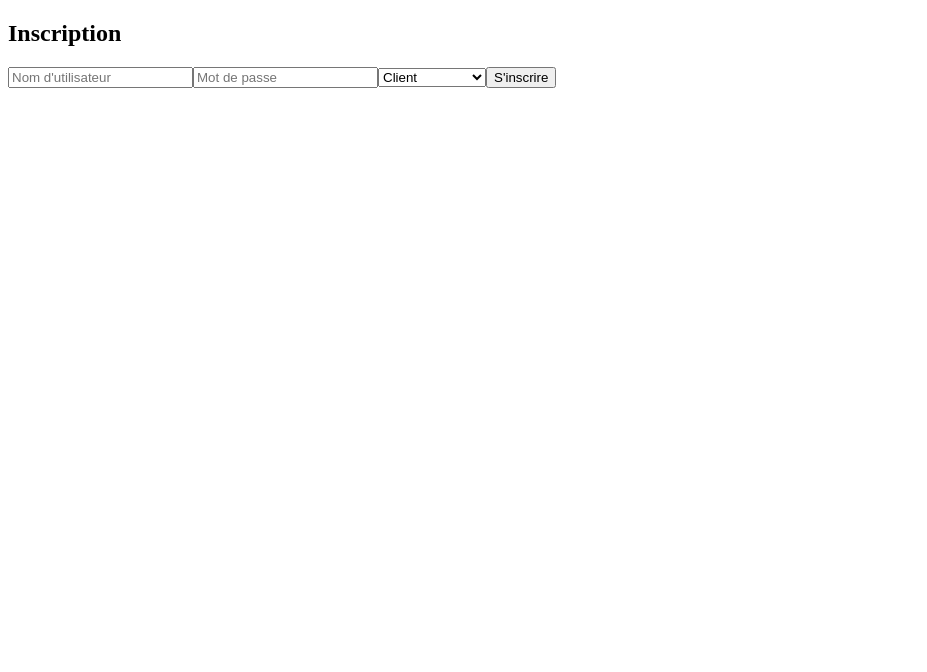
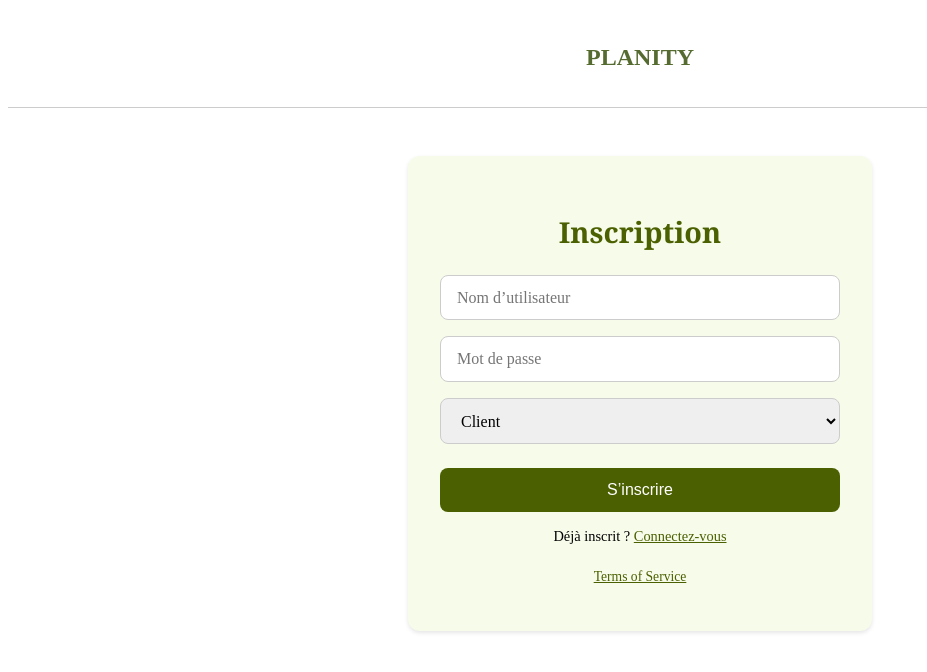
Before and after one commit to Titouxx/Home-Services-Booking, a React (Vite) app in the folder frontend/: page /register in a window 1280 px wide. Shown: the top 672 px of the page, without its empty margins (0-927 px from the left). Built offline with nearby package versions, Linux system fonts and the light colour scheme.

Commit message:
front for login and register.jsx added

```diff
--- a/frontend/src/components/Login.jsx
+++ b/frontend/src/components/Login.jsx
@@ -1,69 +1,77 @@
+// src/components/Login.jsx
 import React, { useState, useEffect } from "react";
-import { useNavigate } from "react-router-dom";
+import { useNavigate, Link } from "react-router-dom";  // ← on importe Link
+import Header from "./Header";
+import "../styles/Auth.css";
 
-const Login = () => {
+export default function Login() {
     const [username, setUsername] = useState("");
     const [password, setPassword] = useState("");
     const navigate = useNavigate();
 
-    // 🔒 Redirection si déjà connecté
     useEffect(() => {
-        fetch("http://localhost:8080/api/auth/me", {
-            credentials: "include",
-        })
-            .then((res) => {
-                if (res.ok) {
-                    navigate("/"); // redirection si connecté
-                }
-            })
+        fetch("/api/auth/me", { credentials: "include" })
+            .then((r) => r.ok && navigate("/"))
             .catch(() => {});
-    }, []);
+    }, [navigate]);
 
-    const handleLogin = async () => {
+    const handleLogin = async (e) => {
+        e.preventDefault();
         try {
-            const response = await fetch("http://localhost:8080/api/auth/login", {
+            const resp = await fetch("/api/auth/login", {
                 method: "POST",
                 credentials: "include",
-                headers: {
-                    "Content-Type": "application/json",
-                },
+                headers: { "Content-Type": "application/json" },
                 body: JSON.stringify({ username, password }),
             });
-
-            if (response.ok) {
-                const data = await response.json();
-                alert(data.message);
+            if (resp.ok) {
                 navigate("/");
             } else {
                 alert("Identifiants invalides");
             }
-        } catch (error) {
-            console.error("Erreur lors de la connexion :", error);
+        } catch (err) {
+            console.error(err);
+            alert("Erreur réseau, réessayez");
         }
     };
 
     return (
-        <div style={{ textAlign: "center", marginTop: "100px" }}>
-            <h2>Connexion</h2>
+        <div className="auth-page">
+            <Header />
+            <div className="auth-container">
+                <h2 className="auth-title">Connexion</h2>
+                <form onSubmit={handleLogin} className="auth-form">
                     <input
+                        className="auth-input"
                         type="text"
-                placeholder="Nom d'utilisateur"
+                        placeholder="Nom d’utilisateur"
                         value={username}
                         onChange={(e) => setUsername(e.target.value)}
+                        required
                     />
-            <br />
                     <input
+                        className="auth-input"
                         type="password"
                         placeholder="Mot de passe"
                         value={password}
                         onChange={(e) => setPassword(e.target.value)}
+                        required
                     />
-            <br />
-            <button onClick={handleLogin}>Se connecter</button>
-            <br /><br />
-            <button onClick={() => navigate("/register")}>S'inscrire</button>
+                    <button className="auth-button" type="submit">
+                        Se connecter
+                    </button>
+                </form>
+                <p className="auth-switch">
+                    Pas encore inscrit ?{" "}
+                    <span className="auth-link" onClick={() => navigate("/register")}>
+            Créez un compte
+          </span>
+                </p>
+                {/* --- nouveau lien Terms en bas --- */}
+                <p className="auth-terms">
+                    <Link to="/terms">Terms of Service</Link>
+                </p>
+            </div>
         </div>
     );
-};
-
-export default Login;
+}
--- a/frontend/src/components/Register.jsx
+++ b/frontend/src/components/Register.jsx
@@ -1,49 +1,52 @@
 // src/components/Register.jsx
-import React, { useState } from 'react';
-import { useNavigate } from 'react-router-dom';
+import React, { useState } from "react";
+import { useNavigate, Link } from "react-router-dom";  // ← on importe Link
+import Header from "./Header";
+import "../styles/Auth.css";
 
 export default function Register() {
-    const [username, setUsername] = useState('');
-    const [password, setPassword] = useState('');
-    const [status, setStatus]     = useState('client');
+    const [username, setUsername] = useState("");
+    const [password, setPassword] = useState("");
+    const [status, setStatus] = useState("client");
     const navigate = useNavigate();
 
     const handleRegister = async (e) => {
         e.preventDefault();
         try {
-            const response = await fetch('http://localhost:8080/api/auth/register', {
-                method: 'POST',
-                headers: {
-                    'Content-Type': 'application/json'
-                },
-                body: JSON.stringify({ username, password, status })
+            const resp = await fetch("/api/auth/register", {
+                method: "POST",
+                credentials: "include",
+                headers: { "Content-Type": "application/json" },
+                body: JSON.stringify({ username, password, status }),
             });
-
-            if (response.ok) {
-                alert('Inscription réussie !');
-                navigate('/login');
+            if (resp.ok) {
+                navigate("/login");
             } else {
-                const text = await response.text();
-                alert(`Erreur lors de l'inscription : ${text}`);
+                const text = await resp.text();
+                alert(`Erreur : ${text}`);
             }
-        } catch (error) {
-            console.error('Erreur :', error);
-            alert('Une erreur est survenue. Veuillez réessayer.');
+        } catch (err) {
+            console.error(err);
+            alert("Erreur réseau, réessayez");
         }
     };
 
     return (
-        <div>
-            <h2>Inscription</h2>
-            <form onSubmit={handleRegister}>
+        <div className="auth-page">
+            <Header />
+            <div className="auth-container">
+                <h2 className="auth-title">Inscription</h2>
+                <form onSubmit={handleRegister} className="auth-form">
                     <input
+                        className="auth-input"
                         type="text"
-                    placeholder="Nom d'utilisateur"
+                        placeholder="Nom d’utilisateur"
                         value={username}
                         onChange={(e) => setUsername(e.target.value)}
                         required
                     />
                     <input
+                        className="auth-input"
                         type="password"
                         placeholder="Mot de passe"
                         value={password}
@@ -51,6 +54,7 @@ export default function Register() {
                         required
                     />
                     <select
+                        className="auth-select"
                         value={status}
                         onChange={(e) => setStatus(e.target.value)}
                         required
@@ -59,8 +63,21 @@ export default function Register() {
                         <option value="prestataire">Prestataire</option>
                         <option value="administrateur">Administrateur</option>
                     </select>
-                <button type="submit">S'inscrire</button>
+                    <button className="auth-button" type="submit">
+                        S’inscrire
+                    </button>
                 </form>
+                <p className="auth-switch">
+                    Déjà inscrit ?{" "}
+                    <span className="auth-link" onClick={() => navigate("/login")}>
+            Connectez-vous
+          </span>
+                </p>
+                {/* --- nouveau lien Terms en bas --- */}
+                <p className="auth-terms">
+                    <Link to="/terms">Terms of Service</Link>
+                </p>
+            </div>
         </div>
     );
 }
--- a/frontend/src/main.jsx
+++ b/frontend/src/main.jsx
@@ -4,6 +4,7 @@ import App from "./App.jsx";
 import "./styles/NavBar.css";
 import "./styles/ServiceCard.css";
 import "./styles/Calendar.css";
+import "./styles/Auth.css";
 
 
 ReactDOM.createRoot(document.getElementById("root")).render(
--- /dev/null
+++ b/frontend/src/styles/Auth.css
@@ -0,0 +1,79 @@
+/* Container centré comme sur la HomePage */
+.auth-container {
+    max-width: 400px;
+    margin: 3rem auto;
+    padding: 2rem;
+    background: #f7fbea;
+    border-radius: 0.75rem;
+    box-shadow: 0 2px 4px rgba(0,0,0,0.1);
+    text-align: center;
+}
+
+/* Titre */
+.auth-title {
+    font-family: Georgia, serif;
+    font-size: 1.8rem;
+    margin-bottom: 1.5rem;
+    color: #4B6000;
+}
+
+/* Le formulaire */
+.auth-form {
+    display: flex;
+    flex-direction: column;
+}
+
+/* Inputs et select */
+.auth-input,
+.auth-select {
+    padding: 0.8rem 1rem;
+    margin-bottom: 1rem;
+    border: 1px solid #ccc;
+    border-radius: 0.5rem;
+    font-size: 1rem;
+    font-family: inherit;
+}
+
+/* Bouton principal */
+.auth-button {
+    padding: 0.8rem 1rem;
+    background: #4B6000;
+    color: #fff;
+    border: none;
+    border-radius: 0.5rem;
+    font-size: 1rem;
+    cursor: pointer;
+    margin-top: 0.5rem;
+}
+
+/* Lien pour basculer login ↔ register */
+.auth-switch {
+    margin-top: 1rem;
+    font-size: 0.9rem;
+}
+.auth-link {
+    color: #4B6000;
+    cursor: pointer;
+    text-decoration: underline;
+}
+
+/* lien Terms en bas du formulaire */
+.auth-terms {
+    margin-top: 1.5rem;
+    font-size: 0.85rem;
+}
+.auth-terms a {
+    color: #4B6000;
+    text-decoration: underline;
+}
+
+
+/* src/styles/Auth.css */
+.auth-page header nav {
+    display: none !important;
+}
+
+/* (optionnel) pour centrer le logo quand il n’y a plus de nav) */
+.auth-page header {
+    justify-content: center !important;
+}
```
Also changed, not shown: 1 other file (tests, documents, lock files or other folders). Lines whose indentation alone changed are shown as unchanged.
